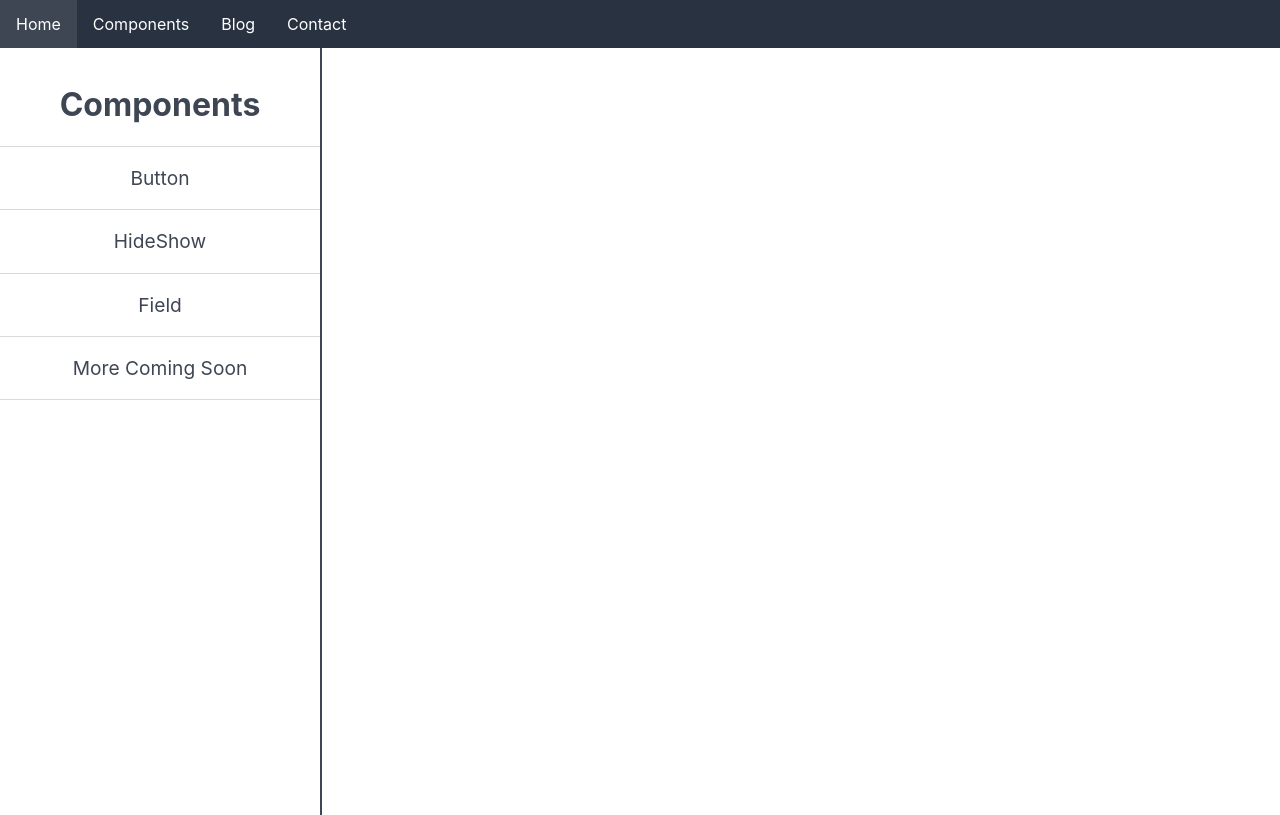
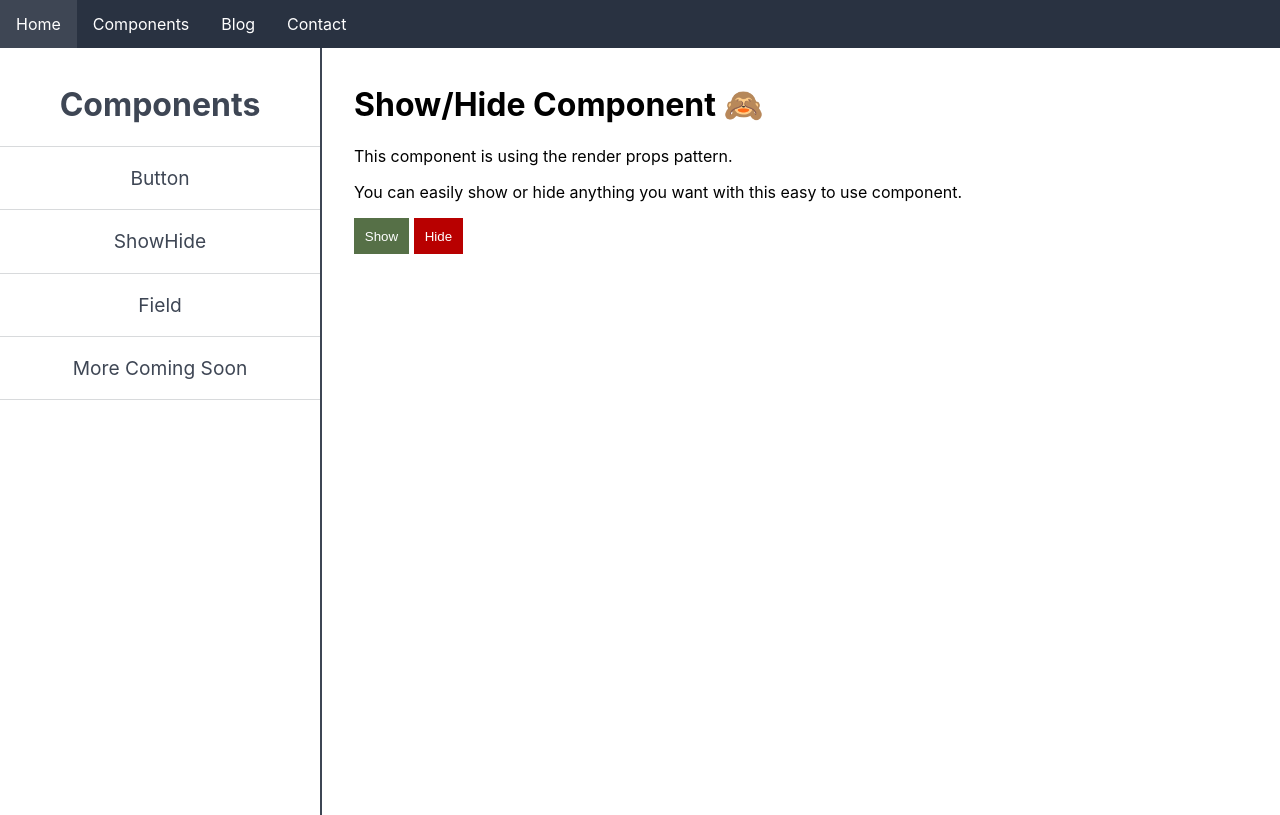
Before and after one commit to kfiggins/MyPortfolio, a React (Create React App) app in the folder client/: page /components/ShowHide in a window 1280 px wide. Built offline with nearby package versions, Linux system fonts and the light colour scheme.

Commit message:
Added much needed emoji's

```diff
--- a/client/src/components/ButtonExample.js
+++ b/client/src/components/ButtonExample.js
@@ -4,7 +4,7 @@ import Button from "./shared/Button";
 export default function ButtonExample() {
   return (
     <div>
-      <h1>Buttons</h1>
+      <h1>Buttons 🦑</h1>
       <Button primary>Primary</Button>
       <br />
       <br />
--- a/client/src/components/Components.js
+++ b/client/src/components/Components.js
@@ -19,7 +19,7 @@ export default class Components extends Component {
 
     const componentMenu = [
       { name: "Button" },
-      { name: "HideShow" },
+      { name: "ShowHide" },
       { name: "Field" },
       { name: "More Coming Soon" }
     ];
@@ -31,7 +31,7 @@ export default class Components extends Component {
           <Switch>
             <Route exact path="/components" component={ComponentHome} />
             <Route path="/components/Button" component={ButtonExample} />
-            <Route path="/components/HideShow" component={HideShowExample} />
+            <Route path="/components/ShowHide" component={HideShowExample} />
             <Route path="/components/Field" component={FieldExample} />
           </Switch>
         </Wrapper>
--- a/client/src/components/HideShowExample.js
+++ b/client/src/components/HideShowExample.js
@@ -7,7 +7,7 @@ export default function HideShowExample() {
     <HideShow>
       {({ on, hide, show }) => (
         <div>
-          <h1>Show/Hide Component</h1>
+          <h1>Show/Hide Component {on ? <span>🙉</span> : <span>🙈</span>}</h1>
           <p>This component is using the render props pattern.</p>
           <p>
             You can easily show or hide anything you want with this easy to use component.
```
